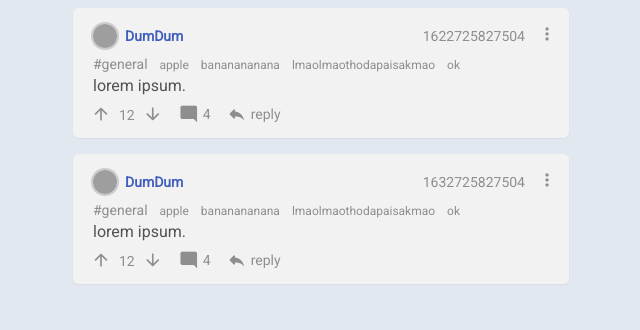
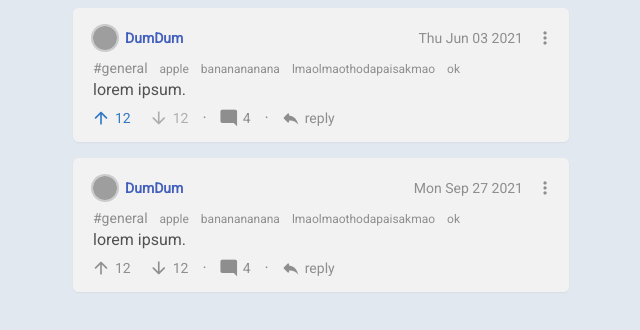
Before and after one commit to aryan02420/vite-vue-bpgc-conf-client, a Vue app: page / in a window 1280 px wide. Shown: the top 330 px of the page, without its empty margins (319-959 px from the left). Built offline with nearby package versions, Linux system fonts and the light colour scheme; grey boxes are pictures that could not be loaded.

Commit message:
reorganize

```diff
--- a/src/App.vue
+++ b/src/App.vue
@@ -5,7 +5,7 @@
       @click="store.commit('increment')"
       :postInfo="{
         userName:post.username, userImgSize:1.5, date:post.timestamp,
-        voted:post.voted, numVotes:post.numvotes, numComments:post.comments.length, showSubComments:true
+        voted:post.voted, numUpvotes:post.numupvotes, numDownvotes:post.numdownvotes, numComments:post.comments.length, showSubComments:true
       }">
       <template v-slot:main>
         <Meta :channel="post.channel" :tags="post.tags" />
@@ -17,7 +17,7 @@
         class="border-l-2 border-gray-500 border-opacity-20"
         :postInfo="{
           userName:toplevelcomment.username, userImgSize:1.25, date:toplevelcomment.timestamp,
-          voted:toplevelcomment.voted, numVotes:toplevelcomment.numvotes, numComments:getSubComments(post.comments, toplevelcomment.id).length, showSubComments:true
+          voted:toplevelcomment.voted, numUpvotes:toplevelcomment.numupvotes, numDownvotes:toplevelcomment.numdownvotes, numComments:getSubComments(post.comments, toplevelcomment.id).length, showSubComments:true
         }">
         <template v-slot:main>
           <Markdown :readMore="true" :rawContent="toplevelcomment.content"/>
@@ -28,7 +28,7 @@
             class="border-l-2 border-gray-600 border-opacity-30"
             :postInfo="{
               userName:subcomment.username, userImgSize:1, date:subcomment.timestamp,
-              voted:subcomment.voted, numVotes:subcomment.numvotes, showSubComments:false
+              voted:subcomment.voted, numUpvotes:subcomment.numupvotes, numDownvotes:subcomment.numdownvotes, showSubComments:false
             }">
             <template v-slot:main>
               <ReplyInfo :parentID="subcomment.parentcomment" />
@@ -50,9 +50,6 @@ import { useStore } from "vuex";
 import Container, { IPostInfo } from '@/components/container.vue'
 import Meta from '@/components/meta.vue'
 import ReplyInfo from '@/components/replyInfo.vue'
-import UserInfoSmall from '@/components/userInfoSmall.vue'
-import VoteButton from '@/components/voteButtons.vue'
-import CommentButton from "@/components/commentButton.vue"
 import Markdown from "@/components/markdown.vue"
 
 export default defineComponent({
@@ -60,11 +57,8 @@ export default defineComponent({
   components: {
     Container,
     Meta,
+    Markdown,
     ReplyInfo,
-    UserInfoSmall,
-    VoteButton,
-    CommentButton,
-    Markdown,
   },
   setup() {
     const store = useStore();
--- a/src/components/commentButton.vue
+++ /dev/null
@@ -1,35 +0,0 @@
-<template>
-  <div tabindex="0" @click="sendToggleCommentsEvent" @keyup.enter="sendToggleCommentsEvent"
-    :class="['flex flex-row items-center gap-x-0 w-auto rounded-full pr-2 hover-effect', { 'text-action-normal': active }]">
-    <span class="material-icons material-icons-round -mr-1">mode_comment</span>
-    <span class="text-sm" >{{numComments}}</span>
-  </div>
-</template>
-
-<script lang="ts">
-import { defineComponent } from 'vue'
-export default defineComponent({
-  name: 'CommentButton',
-  emits: ['toggle-comments-event'],
-  props: {
-    numComments: {
-      type: Number,
-      required: false,
-      default: 0
-    },
-    active: {
-      type: Boolean,
-      required: false,
-      default: false
-    }
-  },
-  methods: {
-    sendToggleCommentsEvent() {
-      this.$emit('toggle-comments-event')
-    }
-  }
-})
-</script>
-
-<style scoped>
-</style>
--- a/src/components/container.vue
+++ b/src/components/container.vue
@@ -5,19 +5,27 @@
         <UserInfoSmall :name="postInfo.userName" :color="postInfo.userColor" :imgsize="postInfo.userImgSize" :status="postInfo.userStatus" />
         <div class="flex flex-row items-center justify-end gap-1">
           <DateInfo :date="postInfo.date"/>
-          <span tabindex="0" class="material-icons material-icons-round -mr-2 -mt-1 rounded-full hover-effect">more_vert</span>
+          <SmallButton icon="more_vert" class=" -mr-2"/>
         </div>
       </div>
       <div class="mx-2">
         <slot name="main"></slot>
       </div>
-      <div class="flex flex-row items-baseline gap-0 -mt-1 -mb-1.5 -ml-0.5">
-        <VoteButton :voted="postInfo.voted" :votes="postInfo.numVotes"
-          @vote-event="vote"/>
-        <CommentButton v-if="postInfo.showSubComments && !!postInfo.numComments && postInfo.numComments>0"
-          :numComments="postInfo.numComments" :active="commentsVisible"
-          @toggle-comments-event="toggleCommentsVisibility"/>
-        <ReplyButton @reply-event="reply"/>
+      <div class="flex flex-row items-center gap-0 -mt-1 -mb-1.5 -ml-0.5">
+        <SmallButton :text="postInfo.numUpvotes" icon="arrow_upward"
+          :class="[{'text-action-normal':(postInfo.voted===1), 'text-disabled':(postInfo.voted===-1)}]"
+          @clicked-event="vote(1)" />
+        <SmallButton :text="postInfo.numDownvotes" icon="arrow_downward"
+          :class="[{'text-action-danger':(postInfo.voted===-1), 'text-disabled':(postInfo.voted===1)}]"
+          @clicked-event="vote(-1)" />
+        <Separator v-if="postInfo.showSubComments && commentsExist" />
+        <SmallButton v-if="postInfo.showSubComments && commentsExist"
+          :text="postInfo.numComments" icon="mode_comment"
+          :class="[{'text-action-normal': commentsVisible}]"
+          @clicked-event="toggleCommentsVisibility" />
+        <Separator />
+        <SmallButton text="reply" icon="reply"
+          @clicked-event="reply" />
       </div>
     </div>
     <div v-if="commentsVisible" class="bg-gray-800 bg-opacity-5 pl-5">
@@ -29,17 +37,17 @@
 <script lang="ts">
 import { defineComponent, PropType } from 'vue'
 import UserInfoSmall, {activityStatus} from '@/components/userInfoSmall.vue'
-import VoteButton from '@/components/voteButtons.vue'
-import CommentButton from '@/components/commentButton.vue'
-import ReplyButton from '@/components/replyButton.vue'
+import SmallButton from '@/components/smallButton.vue'
 import DateInfo from '@/components/dateInfo.vue'
+import Separator from '@/components/separator.vue'
 
 export interface IPostInfo {
   channel?: string,
   tags?: string[],
-  date: string,
+  date: number,
   voted?: number,
-  numVotes?: number,
+  numUpvotes?: number,
+  numDownvotes?: number,
   numComments?: number,
   userName?: string,
   userColor?: string,
@@ -52,10 +60,9 @@ export default defineComponent({
   name: 'Container',
   components: {
     UserInfoSmall,
-    VoteButton,
-    CommentButton,
-    ReplyButton,
-    DateInfo
+    SmallButton,
+    DateInfo,
+    Separator,
   },
   props: {
     postInfo: {
@@ -75,8 +82,16 @@ export default defineComponent({
     reply() {
       console.log(this.$el.id)
     },
-    vote(newVote:number) {
+    vote(this:any, newVote:number) {
+      if (this.postInfo.voted == newVote) {
+        newVote = 0   // unvote
+      }
       console.log(this.$el.id, newVote)
+    }
+  },
+  computed: {
+    commentsExist(this:any):boolean {
+      return !!this.postInfo.numComments && this.postInfo.numComments>0
     }
   }
 })
--- a/src/components/dateInfo.vue
+++ b/src/components/dateInfo.vue
@@ -1,5 +1,5 @@
 <template>
-  <span class="text-sm">{{date}}</span>
+  <span class="text-sm">{{dateToString}}</span>
 </template>
 
 <script lang="ts">
@@ -8,10 +8,15 @@ export default defineComponent({
   name: 'DateInfo',
   props: {
     date: {
-      type: String,
+      type: Number,
       required: true,
     },
   },
+  computed: {
+    dateToString():string {
+      return new Date(this.date).toDateString()
+    }
+  }
 })
 </script>
 
--- a/src/components/replyButton.vue
+++ /dev/null
@@ -1,23 +0,0 @@
-<template>
-  <div tabindex="0" @click="sendReplyEvent" @keyup.enter="sendReplyEvent"
-    class="flex flex-row items-center gap-x-0 w-auto rounded-full pr-2 hover-effect">
-    <span class="material-icons material-icons-round -mr-1">reply</span>
-    <span class="text-sm" >reply</span>
-  </div>
-</template>
-
-<script lang="ts">
-import { defineComponent } from 'vue'
-export default defineComponent({
-  name: 'ReplyButton',
-  emits: ['reply-event'],
-  methods: {
-    sendReplyEvent() {
-      this.$emit('reply-event')
-    }
-  }
-})
-</script>
-
-<style scoped>
-</style>
--- a/src/components/replyInfo.vue
+++ b/src/components/replyInfo.vue
@@ -1,5 +1,6 @@
 <template>
   <div tabindex="0" @click="scrollToParent()" @keyup.enter="scrollToParent()"
+    v-if="true /* TODO display if parentid !== toplevelcommid */ "
     class="text-xs font-bold bg-action-normal bg-opacity-25 text-action-normal max-w-max px-1 py-0.5 rounded-full hover:bg-opacity-40 cursor-pointer select-none">
     @{{getUsername()}}
   </div>
@@ -26,7 +27,10 @@ export default defineComponent({
       this.getParentComment()?.scrollIntoView({
         behavior: 'smooth'
       })
-      this.getParentComment().classList.add('spin-slow')
+      this.getParentComment().classList.add('animate-pulse')
+      setTimeout(() => {
+        this.getParentComment().classList.remove('animate-pulse')
+      }, 1000)
     },
     getParentComment():HTMLElement|null|any {
       return document.getElementById(this.parentID)
--- /dev/null
+++ b/src/components/separator.vue
@@ -0,0 +1,13 @@
+<template>
+  <div class="m-1">&middot;</div>
+</template>
+
+<script lang="ts">
+import { defineComponent } from 'vue'
+export default defineComponent({
+  name: 'Separator'
+})
+</script>
+
+<style scoped>
+</style>
--- /dev/null
+++ b/src/components/smallButton.vue
@@ -0,0 +1,30 @@
+<template>
+  <div tabindex="0" @click="$emit('clicked-event')" @keyup.enter="$emit('clicked-event')"
+    class="flex flex-row items-center gap-x-0 w-auto rounded-full p-2 pr-2.5 hover-effect">
+    <span v-if="!!icon" :class="['material-icons material-icons-round', {'mr-1':!!text}]">{{icon}}</span>
+    <span v-if="!!text" class="text-sm">{{text}}</span>
+  </div>
+</template>
+
+<script lang="ts">
+import { defineComponent } from 'vue'
+export default defineComponent({
+  name: 'SmallButton',
+  emits: ['clicked-event'],
+  props: {
+    text: {
+      type: [Number, String],
+      required: false,
+      default: ""
+    },
+    icon: {
+      type: String,
+      required: false,
+      default: ""
+    }
+  }
+})
+</script>
+
+<style scoped>
+</style>
--- a/src/components/voteButtons.vue
+++ /dev/null
@@ -1,51 +0,0 @@
-<template>
-  <div :class="['flex flex-row items-center gap-x-0 w-auto rounded-full hover-effect', { 'text-disabled': isUpvote || isDownvote }]">
-    <span tabindex="0" @click="emitNewVote(1)"
-      :class="['material-icons material-icons-round rounded-full hover-effect', { 'text-action-normal': isUpvote }]"
-      >arrow_upward</span>
-    <span :class="['text-sm -mb-0.5', { 'text-action-normal': isUpvote, 'text-action-danger': isDownvote }]" >{{votes}}</span>
-    <span tabindex="0" @click="emitNewVote(-1)"
-      :class="['material-icons material-icons-round rounded-full hover-effect', { 'text-action-danger': isDownvote }]"
-      >arrow_downward</span>
-  </div>
-</template>
-
-<script lang="ts">
-import { defineComponent } from 'vue'
-export default defineComponent({
-  name: 'VoteButton',
-  emits: ['vote-event'],
-  props: {
-    voted: {
-      type: Number,
-      required: false,
-      default: 0
-    },
-    votes: {
-      type: Number,
-      required: false,
-      default: 0
-    }
-  },
-  computed: {
-    isUpvote():Boolean {
-      return (this.voted===1)
-    },
-    isDownvote():Boolean {
-      return (this.voted===-1)
-    },
-  },
-  methods: {
-    emitNewVote(newVote:number):void {
-      if (this.voted == newVote) {
-        this.$emit('vote-event', 0)     // unvote
-        return
-      }
-      this.$emit('vote-event', newVote)
-    }
-  }
-})
-</script>
-
-<style scoped>
-</style>
--- a/src/index.css
+++ b/src/index.css
@@ -38,7 +38,7 @@ html {
         /* Support for IE. */
         font-feature-settings: 'liga';
 
-        @apply select-none text-xl leading-none p-2;
+        @apply select-none text-xl leading-none;
     }
     .material-icons-round {
         font-family: 'Material Icons Round';
```
Also changed, not shown: src/data.json (+38 -28 lines), 1 other file (tests, documents, lock files or other folders).
